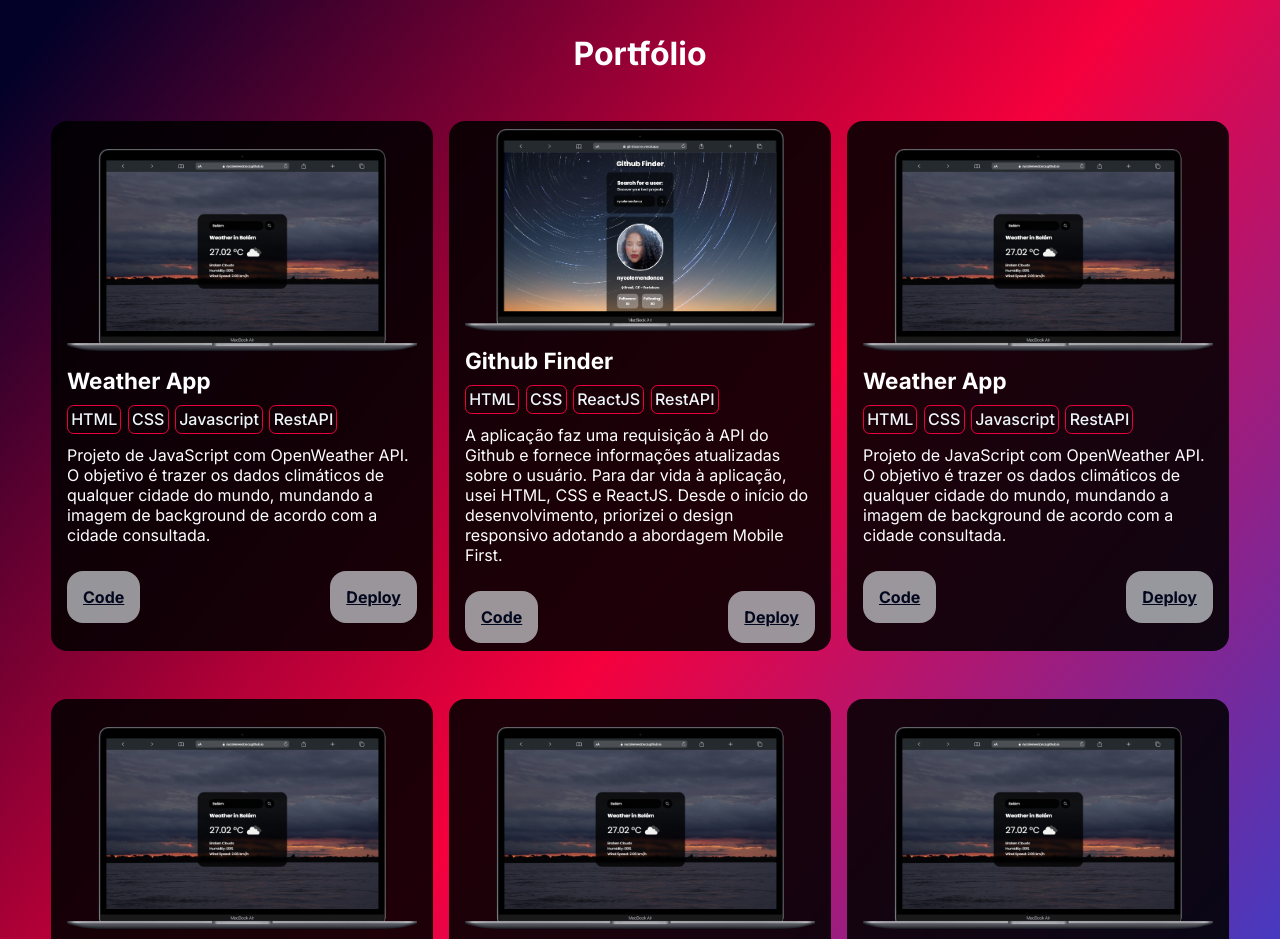
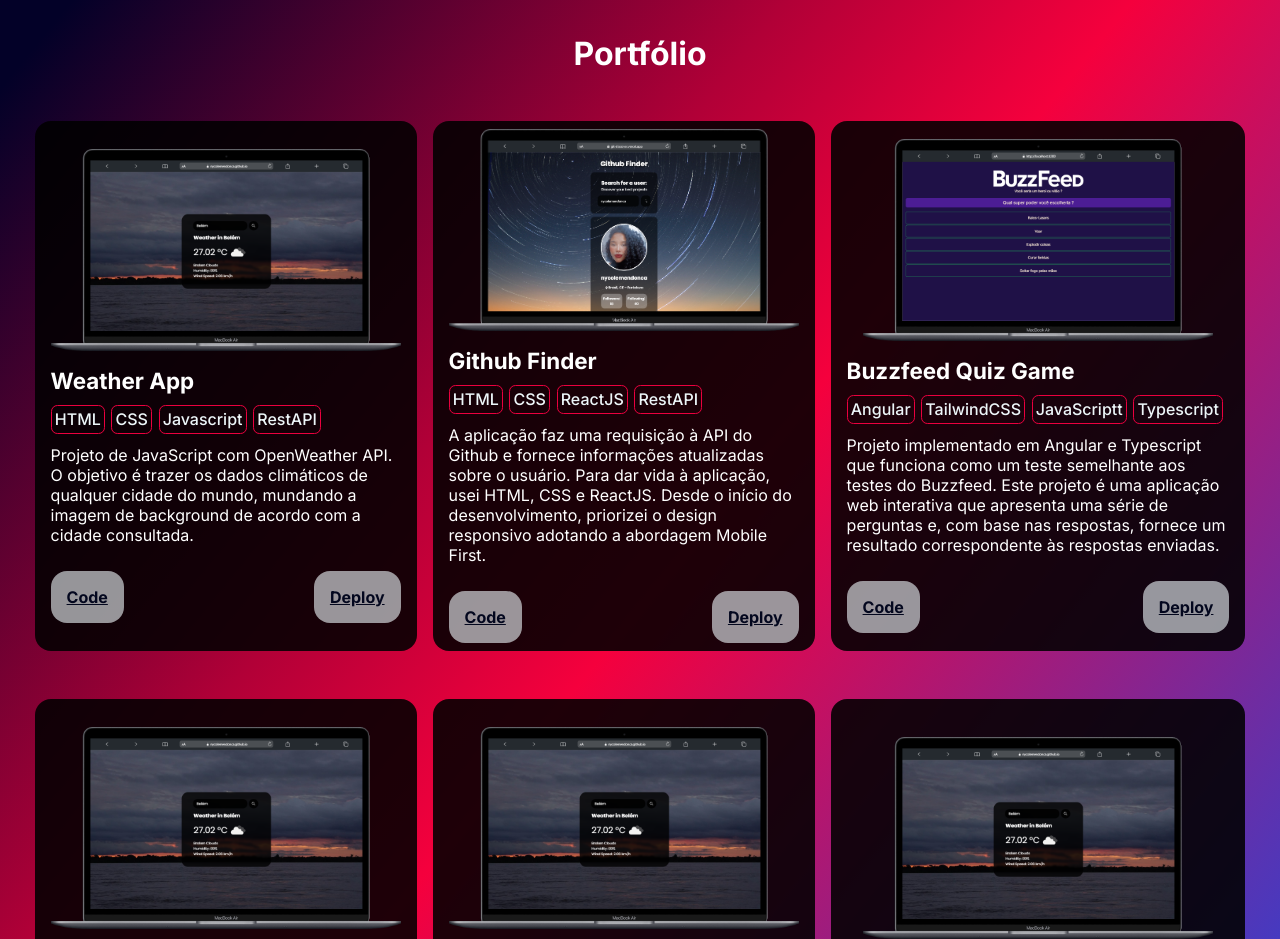
Before and after one commit to nycolemendonca/portfolio, a React (Create React App) app: page / in a window 1280 px wide. Shown: the part 1680-2619 px from the top of the page. Built offline with nearby package versions, Linux system fonts and the light colour scheme.

Commit message:
add buzzfeed project to portfolio

```diff
--- a/src/components/portfolio/portfolio.component.jsx
+++ b/src/components/portfolio/portfolio.component.jsx
@@ -2,6 +2,7 @@
 
 import WeatherApp from '../../assets/img/projects/1-weather-app.png';
 import GithubFinder from '../../assets/img/projects/2-github-finder.png';
+import BuzzfeedGame from '../../assets/img/projects/3-buzzfeed-game.png'
 
 export const Portfolio = () => {
   return (
@@ -30,7 +31,7 @@
                 </figcaption>
             </figure>
 
-            {/* Project 01 */}
+            {/* Project 02 */}
             <figure className='card'>
                 <img src={GithubFinder} alt='Weather App' className='cardImage'/>
 
@@ -51,26 +52,28 @@
                 </figcaption>
             </figure>
 
+            {/* Project 03 */}
             <figure className='card'>
-                <img src={WeatherApp} alt='Weather App' className='cardImage'/>
+                <img src={BuzzfeedGame} alt='Buzzfeed Quiz Game' className='cardImage'/>
 
                 <figcaption className='description'>
-                    <h4>Weather App</h4>
+                    <h4>Buzzfeed Quiz Game</h4>
                     <div className='tagsDescription'>
-                        <span>HTML</span>
-                        <span>CSS</span>
-                        <span>Javascript</span>
-                        <span>RestAPI</span>
+                        <span>Angular</span>
+                        <span>TailwindCSS</span>
+                        <span>JavaScriptt</span>
+                        <span>Typescript</span>
                     </div>
-                    <p className='textDescription'>Projeto de JavaScript com OpenWeather API. O objetivo é trazer os dados climáticos de qualquer cidade do mundo, mundando a imagem de background de acordo com a cidade consultada.</p>
+                    <p className='textDescription'>Projeto implementado em Angular e Typescript que funciona como um teste semelhante aos testes do Buzzfeed. Este projeto é uma aplicação web interativa que apresenta uma série de perguntas e, com base nas respostas, fornece um resultado correspondente às respostas enviadas.</p>
 
                     <div className='descriptionButtons'>
-                        <a className='button' href='https://github.com/nycolemendonca/weather-app' target='_blank' rel='noreferrer'>Code</a>
-                        <a className='button' href='https://nycolemendonca.github.io/weather-app/'  target='_blank' rel='noreferrer'>Deploy</a>
+                        <a className='button' href='https://github.com/nycolemendonca/buzzfeed' target='_blank' rel='noreferrer'>Code</a>
+                        <a className='button' href='https://buzzfeed-mjc769r6g-nycolemendonca.vercel.app'  target='_blank' rel='noreferrer'>Deploy</a>
                     </div>
                 </figcaption>
             </figure>
 
+            {/* Project 03 */}
             <figure className='card'>
                 <img src={WeatherApp} alt='Weather App' className='cardImage'/>
 
```
Also changed, not shown: src/assets/img/projects/3-buzzfeed-game.png (added).
